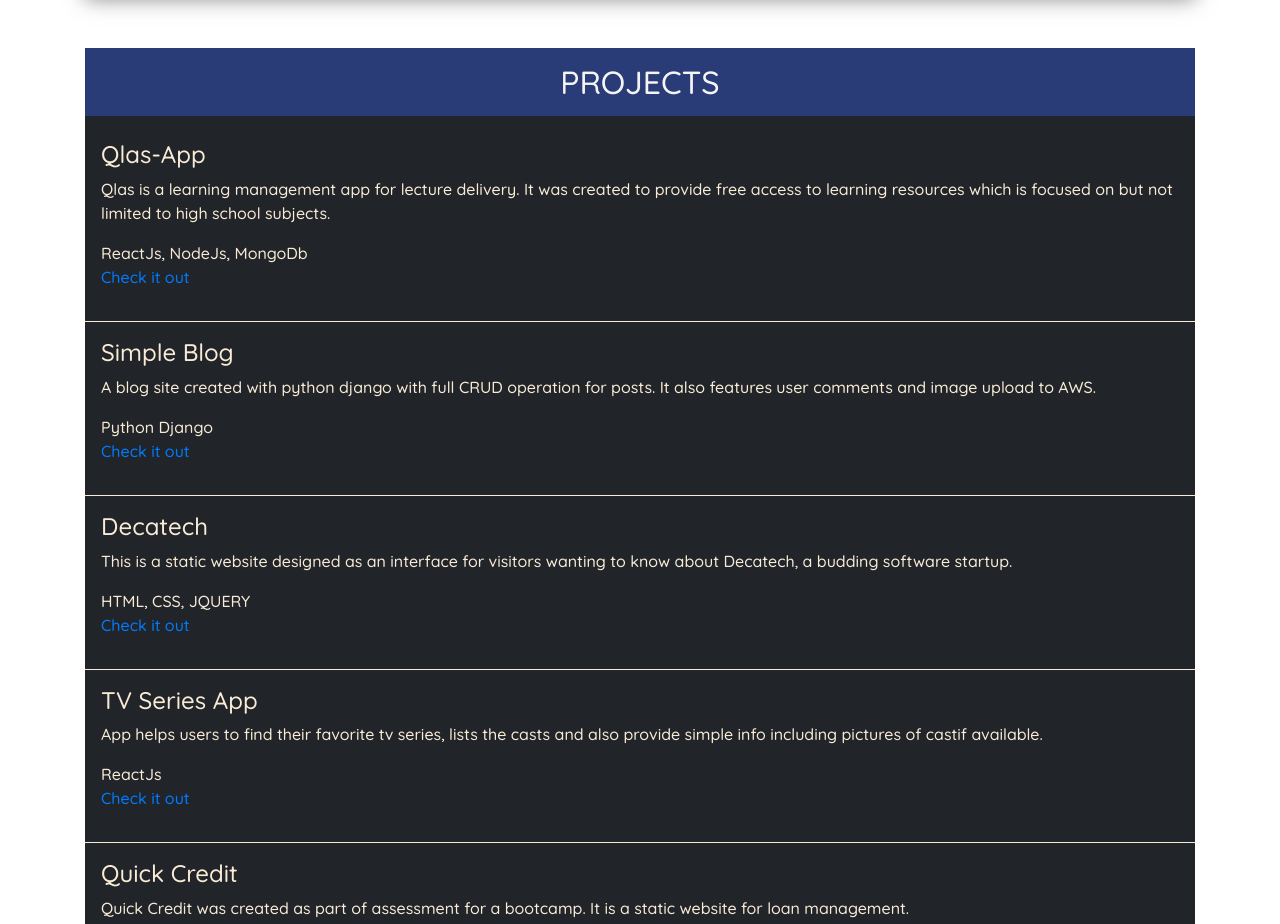
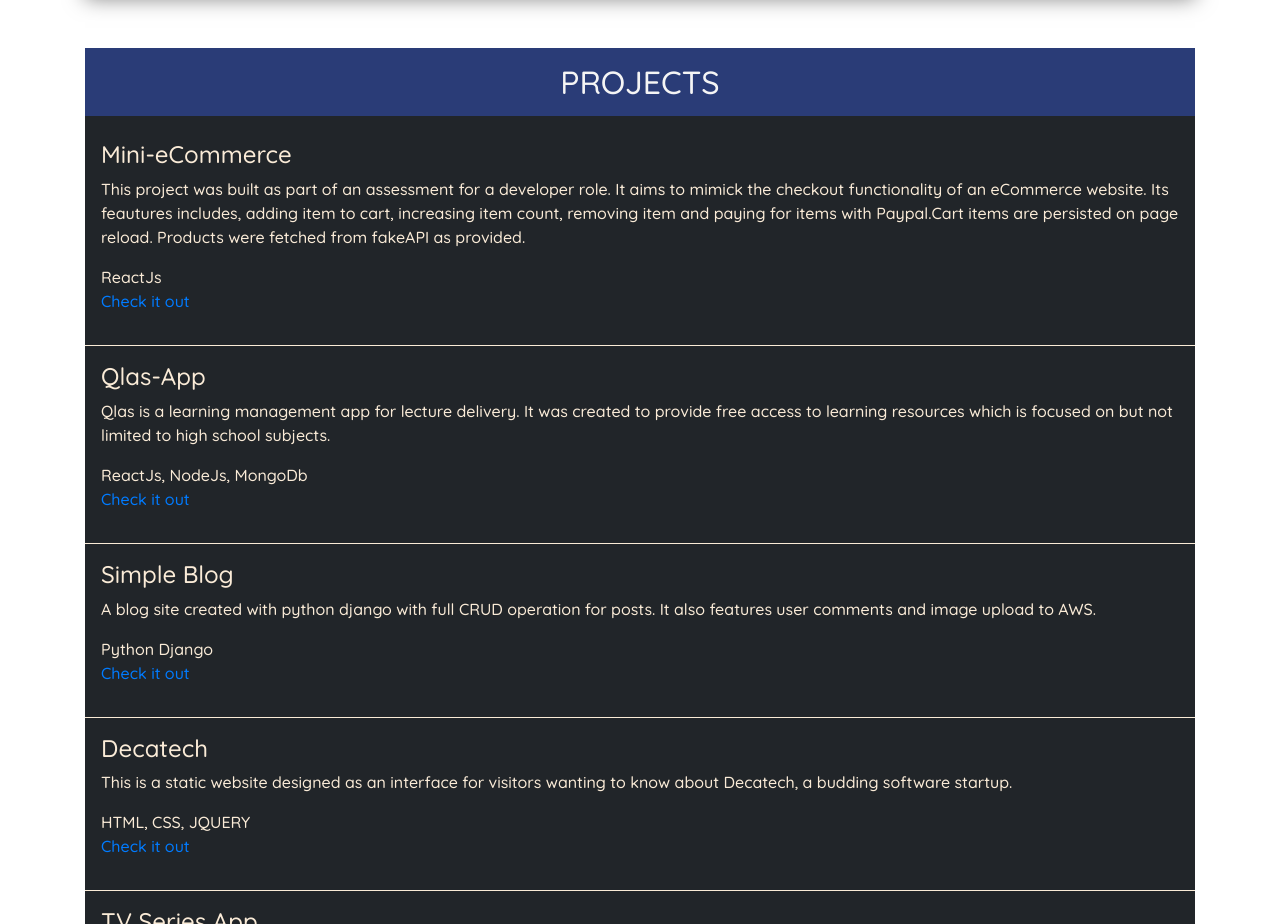
Before and after one commit to orlhatundji/resume, a plain HTML site: page index.html in a window 1280 px wide. Shown: the part 801-1725 px from the top of the page. Drawn offline with nearby package versions, Linux system fonts and the light colour scheme.

Commit message:
Added Mini-eCommerce project link

```diff
--- a/index.html
+++ b/index.html
@@ -69,6 +69,17 @@
 
 		<section id="projects">
 			<h2 class="title">PROJECTS</h2>
+			<div class="project-item">
+				<h4 class="item-title">Mini-eCommerce</h4>
+				<p class="project-info">
+					This project was built as part of an assessment for a developer role. It aims to mimick the checkout functionality of an eCommerce website. Its feautures includes, adding item to cart, increasing item count, removing item and paying for items with Paypal.Cart items are persisted on page reload. Products were fetched from fakeAPI as provided.
+				<p class="tools-used m-0">ReactJs</p>
+				<p class="link m-0">
+					<a href="https://orlhatundji.github.io/checkout/" target="_blank" rel="noopener noreferrer">Check it
+						out</a>
+				</p>
+				</p>
+			</div>
 			<div class="project-item">
 				<h4 class="item-title">Qlas-App</h4>
 				<p class="project-info">
```
